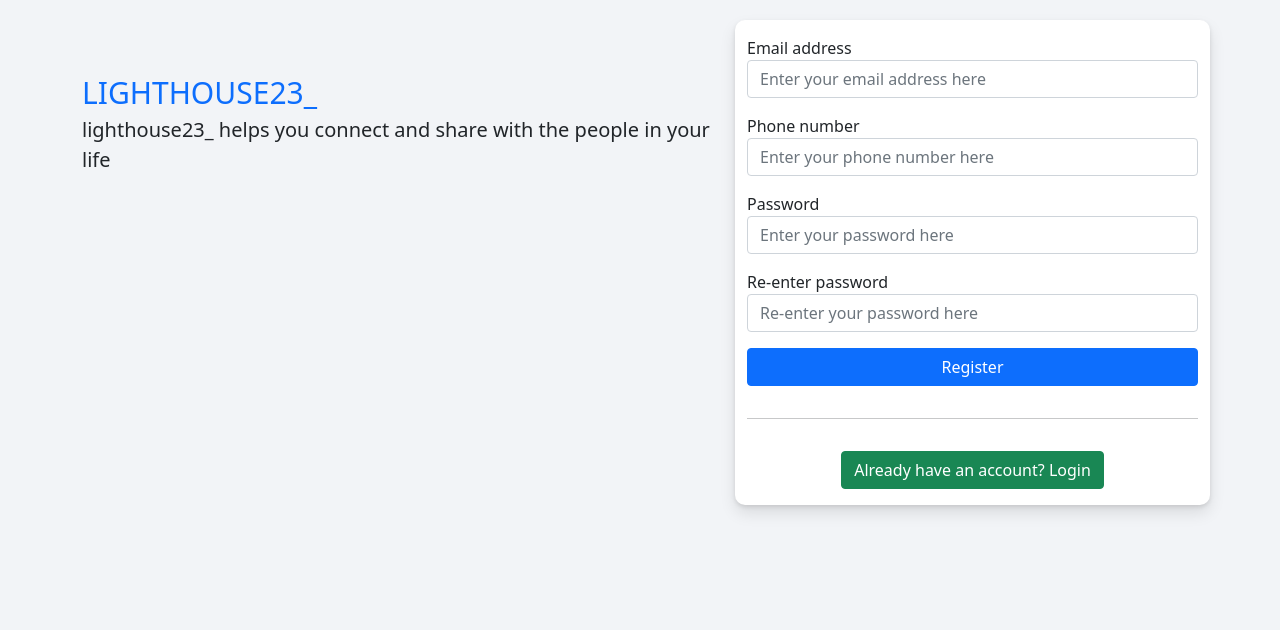
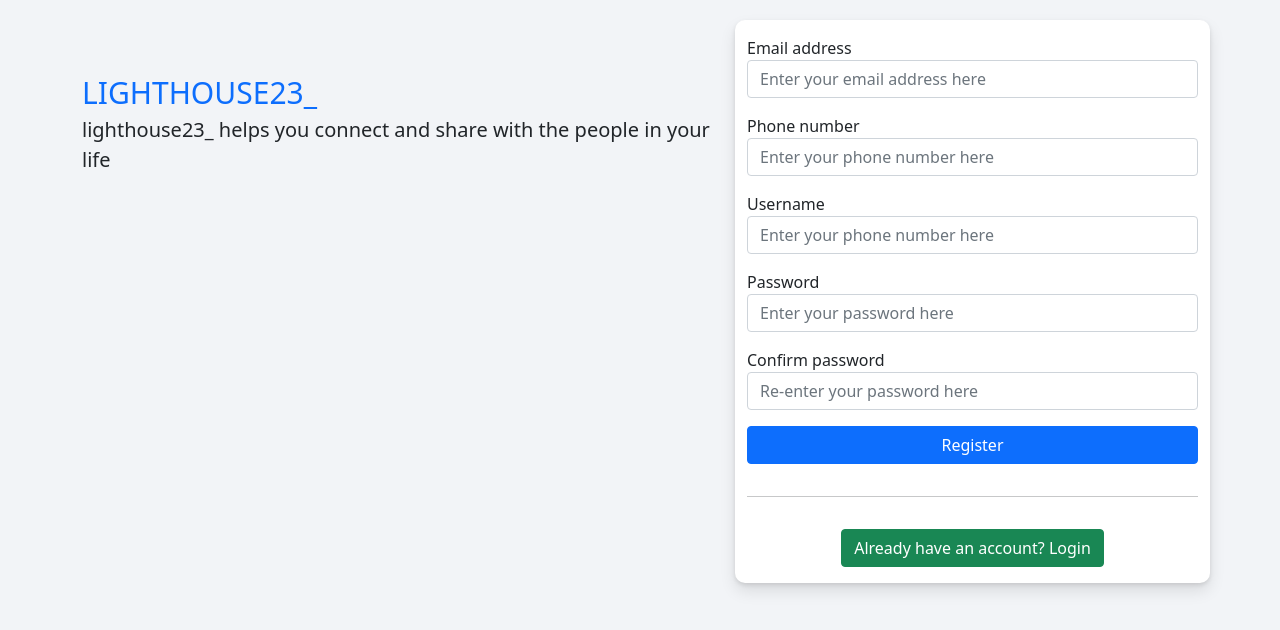
Before and after one commit to haidang170523/jwt-frontend-react, a React (Create React App) app: page /register in a window 1280 px wide. Shown: the top 630 px of the page. Built offline with nearby package versions, Linux system fonts and the light colour scheme; no server answers.

Commit message:
Update the seventeenth day - Take value from register form

```diff
--- a/src/components/Navigation/Nav.js
+++ b/src/components/Navigation/Nav.js
@@ -1,4 +1,3 @@
-import React from "react";
 import "./Nav.scss";
 import { NavLink } from "react-router-dom";
 
--- a/src/components/Register/Register.js
+++ b/src/components/Register/Register.js
@@ -1,12 +1,23 @@
 import "./Register.scss";
 import { useHistory } from "react-router-dom";
 import axios from "axios";
-import { useEffect } from "react";
+import { useEffect, useState } from "react";
 
 const Register = (props) => {
+  const [email, setEmail] = useState("");
+  const [phone, setPhone] = useState("");
+  const [username, setUsername] = useState("");
+  const [password, setPassword] = useState("");
+  const [confirmPassword, setConfirmPassword] = useState("");
+
   let history = useHistory();
   const handleLogin = () => {
     history.push("/login");
+  };
+  const handleRegister = () => {
+    // Don't declare key => user value as a key by default
+    let userData = { email, phone, username, password };
+    console.log("Check userData: ", userData);
   };
 
   useEffect(() => {
@@ -36,9 +47,11 @@ const Register = (props) => {
             <div className="form-group">
               <label>Email address</label>
               <input
-                type="text"
+                type="email"
                 className="form-control"
                 placeholder="Enter your email address here"
+                value={email}
+                onChange={(event) => setEmail(event.target.value)}
               />
             </div>
 
@@ -48,6 +61,19 @@ const Register = (props) => {
                 type="text"
                 className="form-control"
                 placeholder="Enter your phone number here"
+                value={phone}
+                onChange={(event) => setPhone(event.target.value)}
+              />
+            </div>
+
+            <div className="form-group">
+              <label>Username</label>
+              <input
+                type="text"
+                className="form-control"
+                placeholder="Enter your phone number here"
+                value={username}
+                onChange={(event) => setUsername(event.target.value)}
               />
             </div>
 
@@ -57,19 +83,28 @@ const Register = (props) => {
                 type="password"
                 className="form-control"
                 placeholder="Enter your password here"
+                value={password}
+                onChange={(event) => setPassword(event.target.value)}
               />
             </div>
 
             <div className="form-group">
-              <label>Re-enter password</label>
+              <label>Confirm password</label>
               <input
                 type="password"
                 className="form-control"
                 placeholder="Re-enter your password here"
+                value={confirmPassword}
+                onChange={(event) => setConfirmPassword(event.target.value)}
               />
             </div>
 
-            <button className="btn btn-primary">Register</button>
+            <button
+              className="btn btn-primary"
+              onClick={() => handleRegister()}
+            >
+              Register
+            </button>
 
             <hr />
             <div className="text-center">
```
